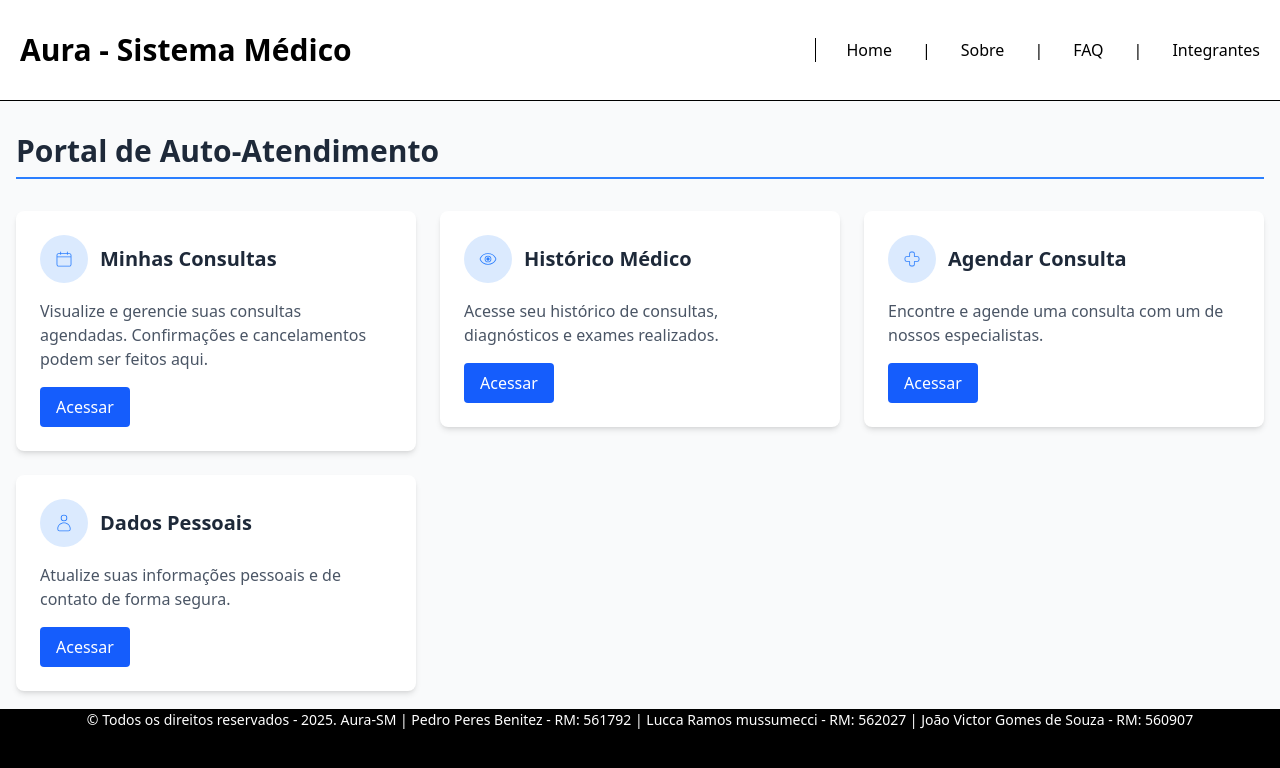
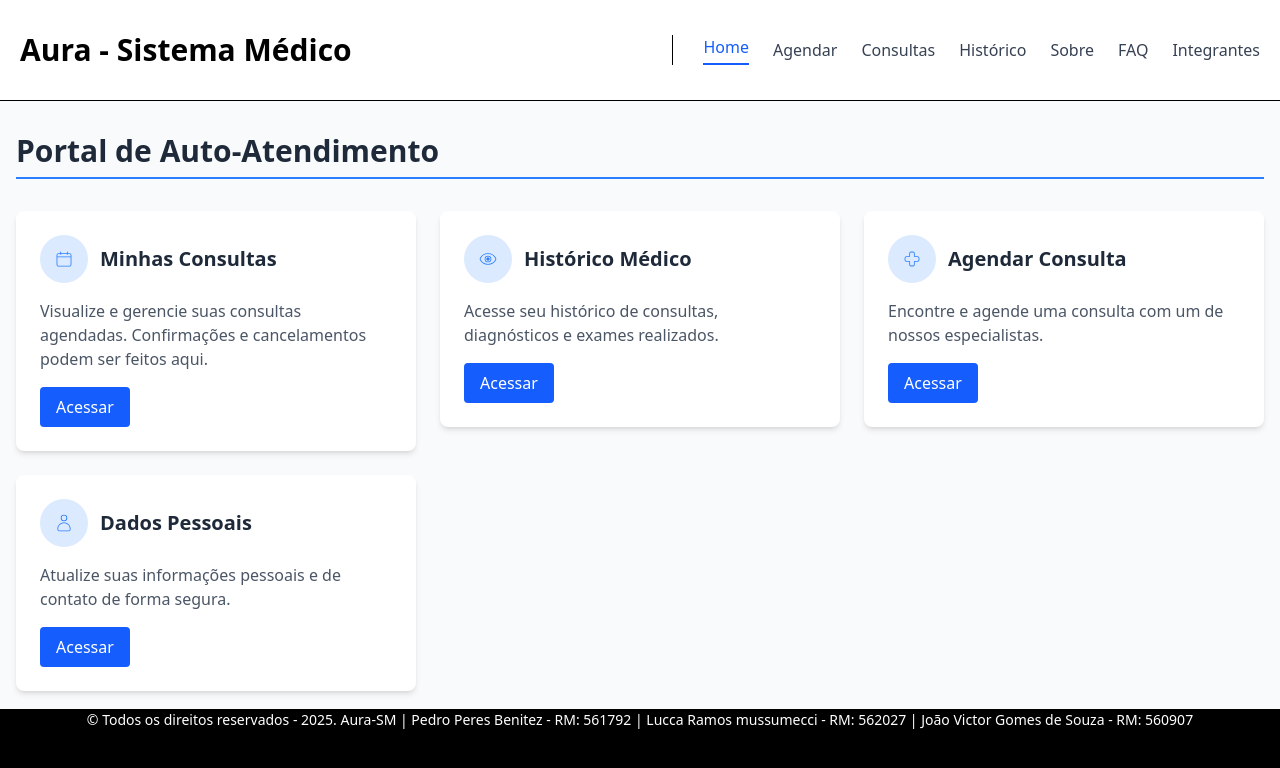
Before and after one commit to Jounaxis/Aura-SM, a React (Vite) app in the folder Aura-SM/: page / in a window 1280 px wide. Shown: the top 768 px of the page. Built offline with nearby package versions, Linux system fonts and the light colour scheme.

Commit message:
Refactor do component Menu  para usar NavLink para links ativos, estilizando e atualizando globals.css para remover o gap desnecessario no nav

```diff
--- a/Aura-SM/src/components/Menu/Menu.tsx
+++ b/Aura-SM/src/components/Menu/Menu.tsx
@@ -1,16 +1,25 @@
-import { Link } from "react-router-dom";
+import { NavLink } from "react-router-dom";
+import type { NavLinkRenderProps } from "react-router-dom";
 
 export default function Menu(){
 
+  // Função que retorna as classes, destacando o link ativo
+  const getLink = ({ isActive }: NavLinkRenderProps) =>
+  `no-underline font-medium transition-colors text-base ${
+    isActive
+      ? "text-blue-600 border-b-2 border-blue-600 pb-1"
+      : "text-gray-700 hover:text-blue-600"
+  }`;
+
   return(
-    <nav>
-        <Link to='/'>Home</Link>
-        <span> | </span>
-        <Link to='/sobre'>Sobre</Link>
-        <span> | </span>
-        <Link to='/faq'>FAQ</Link>
-        <span> | </span>
-        <Link to='/integrantes'>Integrantes</Link>
+    <nav className="flex items-center gap-6 border-l pl-6">
+      <NavLink to='/' className={getLink} end>Home</NavLink>
+      <NavLink to='/agendar' className={getLink}>Agendar</NavLink>
+      <NavLink to='/consultas' className={getLink}>Consultas</NavLink>
+      <NavLink to='/historico' className={getLink}>Histórico</NavLink>
+      <NavLink to='/sobre' className={getLink}>Sobre</NavLink>
+      <NavLink to='/faq' className={getLink}>FAQ</NavLink>
+      <NavLink to='/integrantes' className={getLink}>Integrantes</NavLink>
     </nav>
   )
 }
--- a/Aura-SM/src/globals.css
+++ b/Aura-SM/src/globals.css
@@ -21,7 +21,7 @@ body{
             }
 
             & nav {
-                @apply flex items-center gap-[30px] border-l pl-[30px];
+                @apply flex items-center border-l pl-[30px];
             }
         }
 
```
